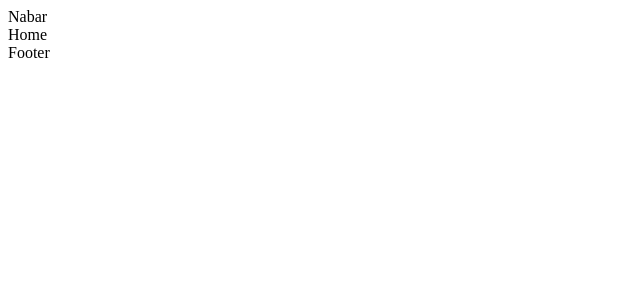
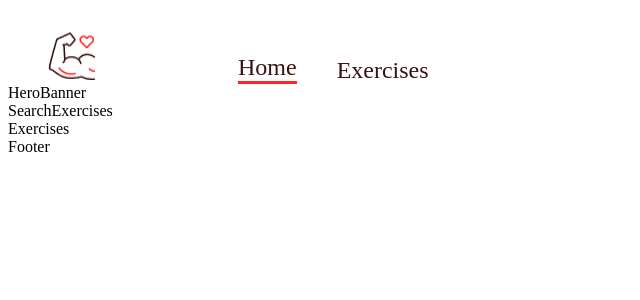
Before and after one commit to lisa1501/React-Fitness-Exercises-App-With-APIs, a React (Create React App) app: page / in a window 1280 px wide. Shown: the top 300 px of the page, without its empty margins (0-640 px from the left). Built offline with nearby package versions, Linux system fonts and the light colour scheme.

Commit message:
rendered the Navbar section

```diff
--- /dev/null
+++ b/src/components/Exercises.js
@@ -0,0 +1,9 @@
+import React from 'react'
+
+const Exercises = () => {
+  return (
+    <div>Exercises</div>
+  )
+}
+
+export default Exercises
--- /dev/null
+++ b/src/components/HeroBanner.js
@@ -0,0 +1,9 @@
+import React from 'react'
+
+const HeroBanner = () => {
+  return (
+    <div>HeroBanner</div>
+  )
+}
+
+export default HeroBanner
--- a/src/components/Navbar.js
+++ b/src/components/Navbar.js
@@ -1,9 +1,33 @@
-import React from 'react'
+import React from 'react';
+import {Link} from 'react-router-dom';
+import {Stack} from '@mui/material';
+
+import Logo from '../assets/images/Logo.png';
+
 
 const Navbar = () => {
-  return (
-    <div>Nabar</div>
-  )
+    return (
+        <Stack direction="row" justifyContent="space-around"
+            sx={{ gap:{sm:'122px', xs:'40px'}, mt:{sm:'32px', xs:'20px'},
+            justifyContent:'none'}} px="20px">
+            <Link to="/">
+            <img src={Logo} alt="logo" style={{
+                width: '48px', height:'48px',
+                margin:'0 20px'
+            }} />
+            </Link>
+            <Stack
+                direction="row"
+                gap="40px"
+                fontSize="24px"
+                alignItems="flex-end">
+                <Link to="/" style= {{textDecoration:'none', color:"#3A1212",
+                borderBottom:'3px solid #FF2625'}}>Home</Link>
+                <a href="#exercises" style={{textDecoration:'none',
+                color:'#3A1212'}}>Exercises</a>
+            </Stack>
+        </Stack>
+    )
 }
 
 export default Navbar
--- /dev/null
+++ b/src/components/SearchExercises.js
@@ -0,0 +1,9 @@
+import React from 'react'
+
+const SearchExercises = () => {
+  return (
+    <div>SearchExercises</div>
+  )
+}
+
+export default SearchExercises
--- a/src/pages/Home.js
+++ b/src/pages/Home.js
@@ -1,9 +1,17 @@
-import React from 'react'
+import React, {useState} from 'react';
+import { Box } from '@mui/material';
+import Exercises from '../components/Exercises';
+import SearchExercises from '../components/SearchExercises';
+import HeroBanner from '../components/HeroBanner';
 
 function Home() {
-  return (
-    <div>Home</div>
-  )
+    return (
+        <Box>
+            <HeroBanner />
+            <SearchExercises />
+            <Exercises />
+        </Box>
+    )
 }
 
 export default Home
```
